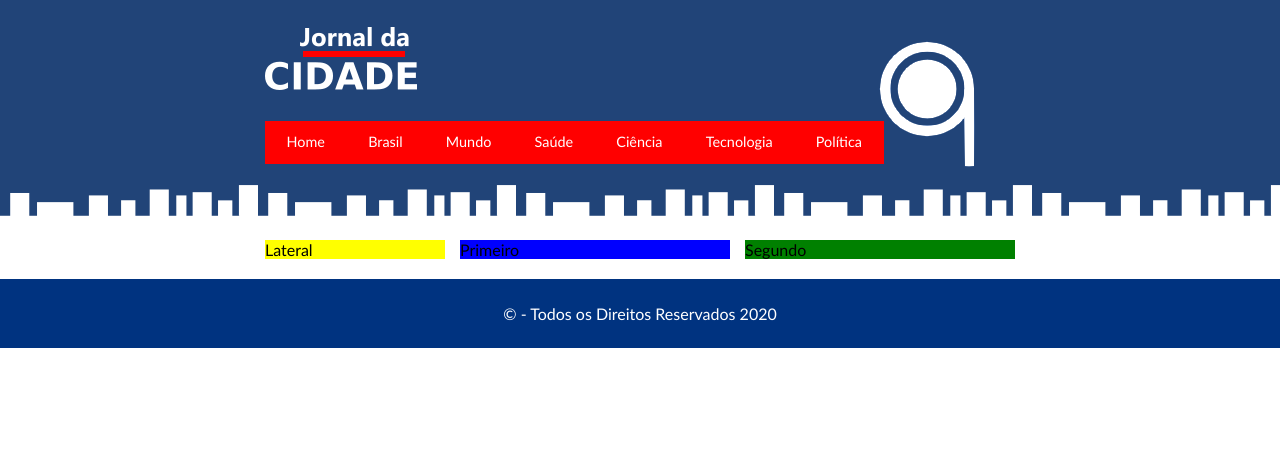
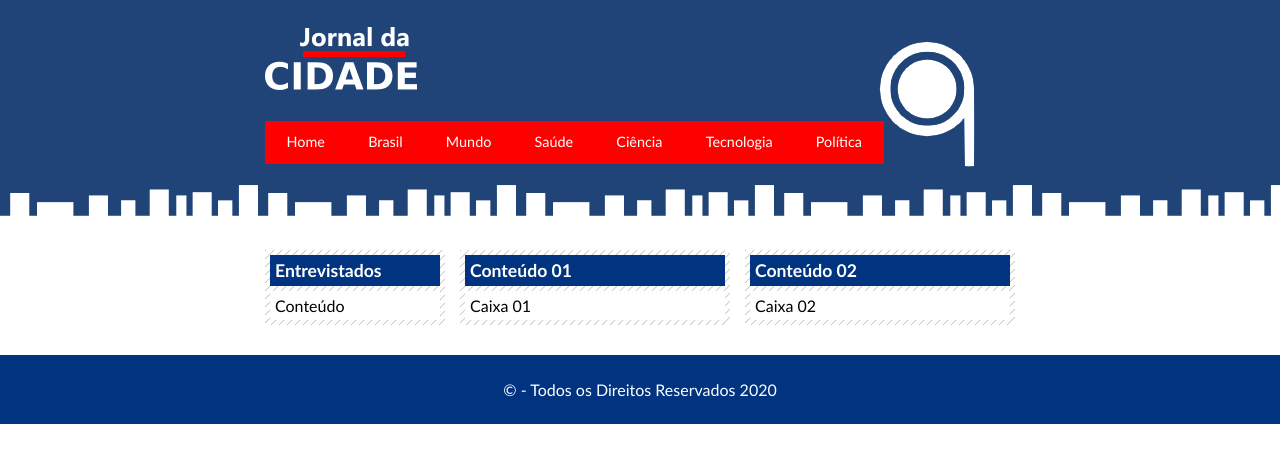
Before and after one commit to paulowolfgang/JornalDaCidade, a plain HTML site: page index.html in a window 1280 px wide. Drawn offline with Linux system fonts and the light colour scheme.

Commit message:
Conteúdo do site 01

```diff
--- a/_css/style.css
+++ b/_css/style.css
@@ -66,24 +66,42 @@ ul {
 }
 
 #primeiro {
-	background: blue;
 	width: 270px;
 	margin: 0 0 20px 195px; /* Margem esquerda com 180px + 15px para espaçamento */
 	float: left;
 }
 
 #segundo {
-	background: green;
 	width: 270px;
 	margin: 0 0 20px 15px;
 	float: left;
 }
 
 #lateral {
-	background: yellow;
 	width: 180px;
 	margin: 0 0 20px -750px; /* Margem esquerda negativa para colcoar a div no início do container*/
 	float: left;
+}
+
+/* ### Conteúdo do Site [colunas] ### */
+
+.caixa {
+	background: #f3f3f3 url(../_imagens/fundo-caixa.png);
+	margin: 10px 0;
+	padding: 5px;
+}
+
+.caixa-conteudo {
+	background: #fff;
+	margin-top: 5px;
+	padding: 5px;
+}
+
+h2 {
+	font-size: 1.1em;
+	background: #003380;
+	color: #fff;
+	padding: 5px;
 }
 
 /* ### Rodapé ### */
--- a/index.html
+++ b/index.html
@@ -48,9 +48,42 @@
 			<!-- ### FIM CONTEUDO ### -->
 			<div id="conteudo">
 
-				<div id="primeiro">Primeiro</div>
-				<div id="segundo">Segundo</div>
-				<div id="lateral">Lateral</div>
+				<div id="primeiro">
+					<div class="caixa">
+						<h2>
+							Conteúdo 01
+						</h2>
+						<div class="caixa-conteudo">
+							Caixa 01
+						</div>
+					</div>
+				</div>
+
+				<div id="segundo">
+					<div class="caixa">
+						<h2>
+							Conteúdo 02
+						</h2>
+						<div class="caixa-conteudo">
+							Caixa 02
+						</div>
+					</div>
+				</div>
+
+				<!-- ### Início Coluna Lateral ### -->
+				<div id="lateral">
+
+					<div class="caixa">
+						<h2>
+							Entrevistados
+						</h2>
+						<div class="caixa-conteudo">
+							Conteúdo
+						</div>
+					</div>
+
+				</div>
+				<!-- ### Fim Coluna Lateral ### -->
 
 			</div>
 			<!-- ### FIM CONTEUDO ### -->
```
